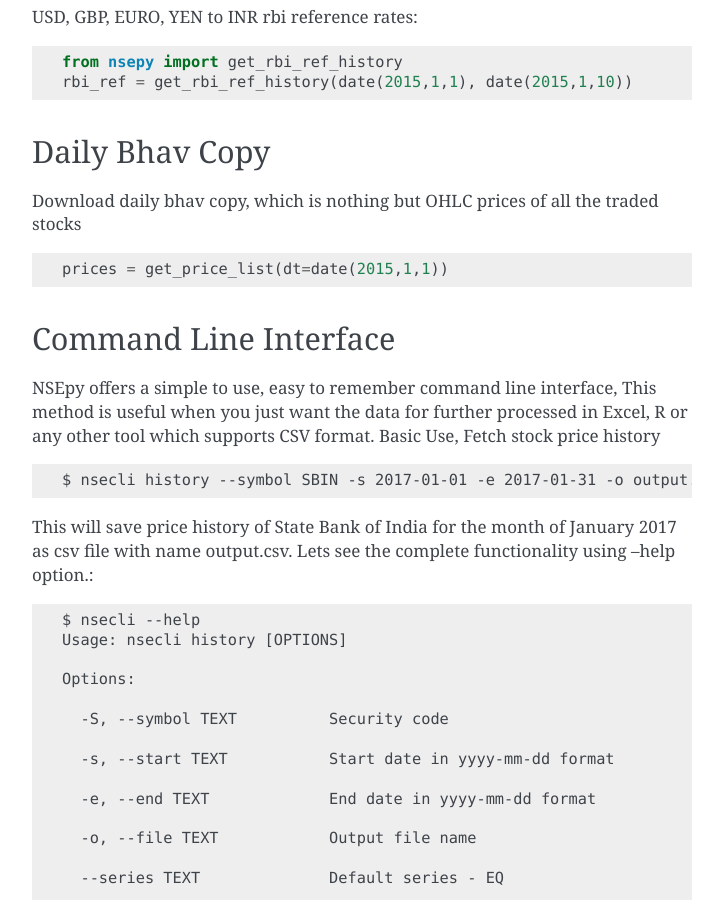
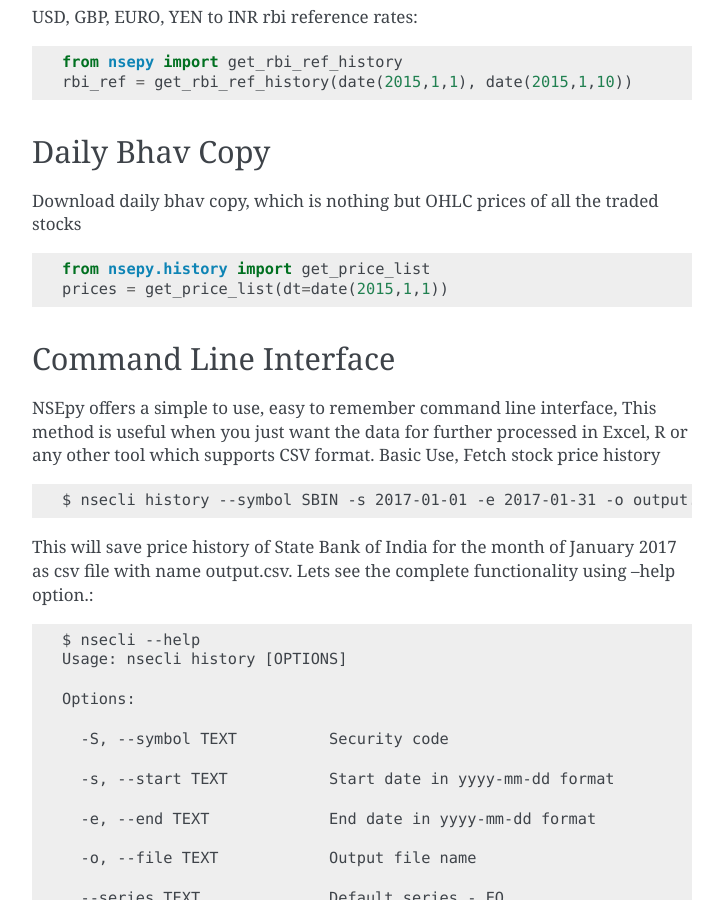
Before and after one commit to swapniljariwala/nsepy, a Sphinx documentation site: the page built from docs/source/index.rst, in a window 1280 px wide and 900 px high, scrolled down 5718 px. Shown: the whole window, without its empty margins (388-1111 px from the left). Built offline with Sphinx 7.4.7, drawn with Linux system fonts in a browser that asks for light colours.

Commit message:
corrected doc for get_price_list

```diff
--- a/docs/source/index.rst
+++ b/docs/source/index.rst
@@ -250,6 +250,7 @@
 ---------------
 Download daily bhav copy, which is nothing but OHLC prices of all the traded stocks ::
 
+    from nsepy.history import get_price_list
     prices = get_price_list(dt=date(2015,1,1))
 
 Command Line Interface
```
